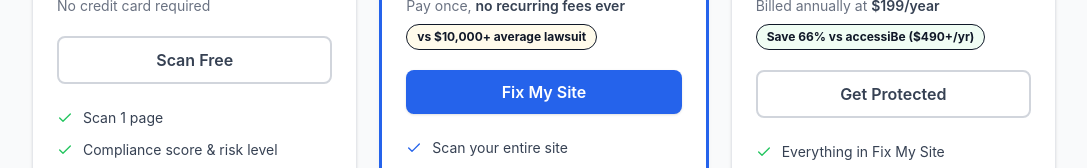
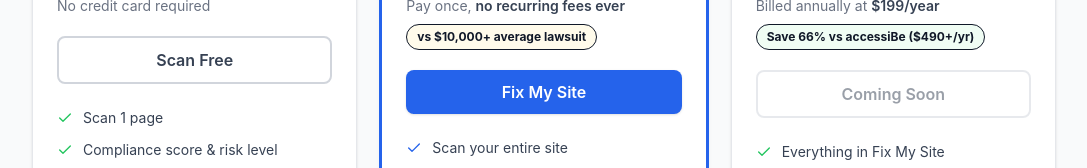
Before and after one commit to lilyrcolumbus-hash/ada-accessibility-checker, a React (Vite) app: page / in a window 1280 px wide. Shown: the part 2838-3006 px from the top of the page, without its empty margins (96-1183 px from the left). Built offline with nearby package versions, Linux system fonts and the light colour scheme; no server answers.

Commit message:
Mark Compliance Shield plan as Coming Soon
Shows the plan in pricing/dashboard but with disabled "Coming Soon"
button. Checkout redirects to pricing if someone navigates to it
directly. Only Fix My Site ($49) is purchasable for launch.

Co-Authored-By: Claude Opus 4.6 <noreply@anthropic.com>

```diff
--- a/src/components/landing/PricingSection.tsx
+++ b/src/components/landing/PricingSection.tsx
@@ -154,6 +154,17 @@ export function PricingSection() {
                       Included in your plan
                     </Button>
                   </div>
+                ) : plan.comingSoon ? (
+                  <div className="mb-6">
+                    <Button
+                      variant="outline"
+                      size="md"
+                      className="w-full opacity-60 cursor-not-allowed"
+                      disabled
+                    >
+                      Coming Soon
+                    </Button>
+                  </div>
                 ) : (
                   <Link to={getLink(plan.id)} className="mb-6 block">
                     <Button
--- a/src/config/plans.ts
+++ b/src/config/plans.ts
@@ -17,6 +17,7 @@ export interface Plan {
     multiSite: number
   }
   popular?: boolean
+  comingSoon?: boolean
 }
 
 export const FREE_ISSUES_VISIBLE = 3
@@ -80,6 +81,7 @@ export const PLANS: Plan[] = [
     price: 199,
     priceId: 'price_1T7MiPFfYL1pGw0ohwz2MHvV',
     billing: 'yearly',
+    comingSoon: true,
     features: [
       'Everything in Fix My Site',
       'Up to 5 websites',
--- a/src/pages/CheckoutPage.tsx
+++ b/src/pages/CheckoutPage.tsx
@@ -25,12 +25,12 @@ export function CheckoutPage() {
     sessionStorage.removeItem(PLAN_KEY)
   }, [])
 
-  // No valid paid plan → redirect to pricing
+  // No valid paid plan or coming soon → redirect to pricing
   useEffect(() => {
-    if (!isPaidPlan) {
+    if (!isPaidPlan || plan.comingSoon) {
       navigate('/#pricing', { replace: true })
     }
-  }, [isPaidPlan, navigate])
+  }, [isPaidPlan, plan.comingSoon, navigate])
 
   if (!isPaidPlan) return null
   if (isLoading) return null
--- a/src/pages/DashboardPage.tsx
+++ b/src/pages/DashboardPage.tsx
@@ -112,6 +112,16 @@ function UpgradePlanCard({ plan: p, currentPlanId }: { plan: Plan; currentPlanId
           <li className="text-xs text-gray-400">+ {p.features.length - 4} more features</li>
         )}
       </ul>
+      {p.comingSoon ? (
+        <Button
+          variant="outline"
+          size="sm"
+          className="w-full gap-2 opacity-60 cursor-not-allowed"
+          disabled
+        >
+          Coming Soon
+        </Button>
+      ) : (
         <Link to={`/checkout?plan=${p.id}`}>
           <Button
             variant={isNext ? 'primary' : 'outline'}
@@ -122,6 +132,7 @@ function UpgradePlanCard({ plan: p, currentPlanId }: { plan: Plan; currentPlanId
             {isNext ? 'Upgrade Now' : `Get ${p.name}`}
           </Button>
         </Link>
+      )}
     </div>
   )
 }
```
Lines whose indentation alone changed are shown as unchanged.
